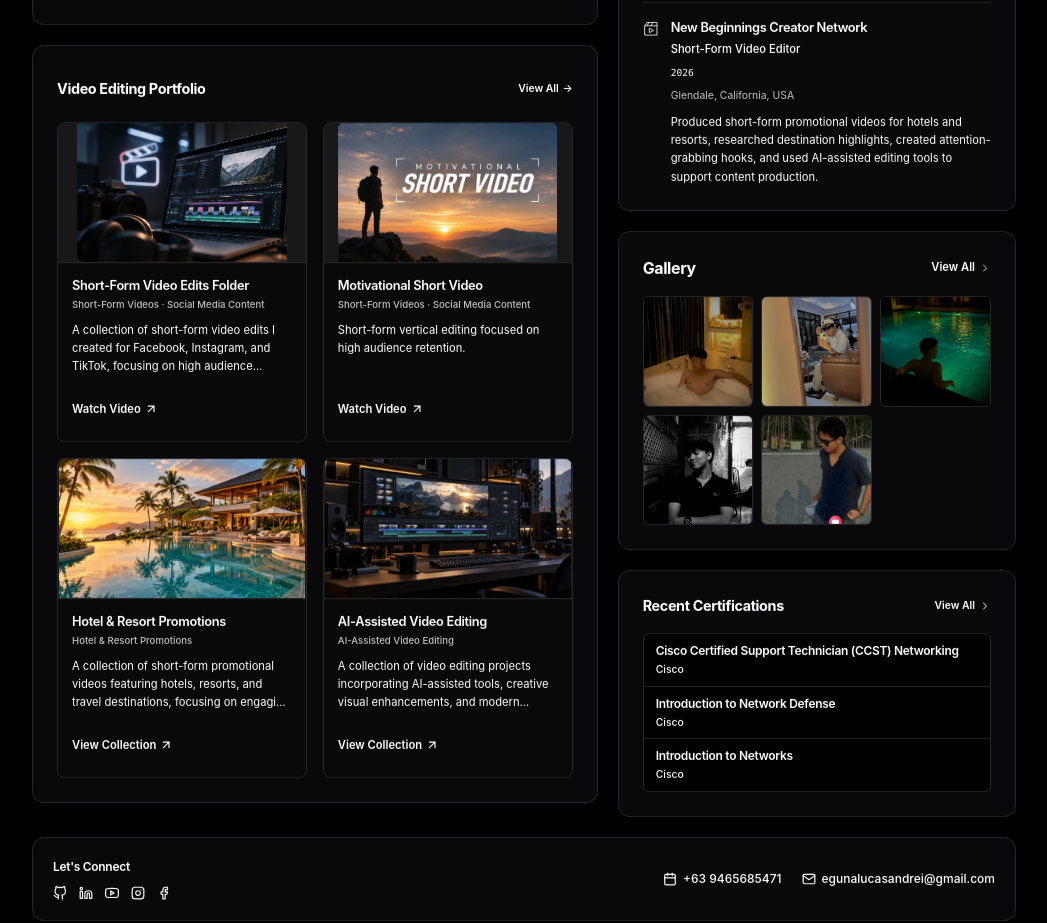
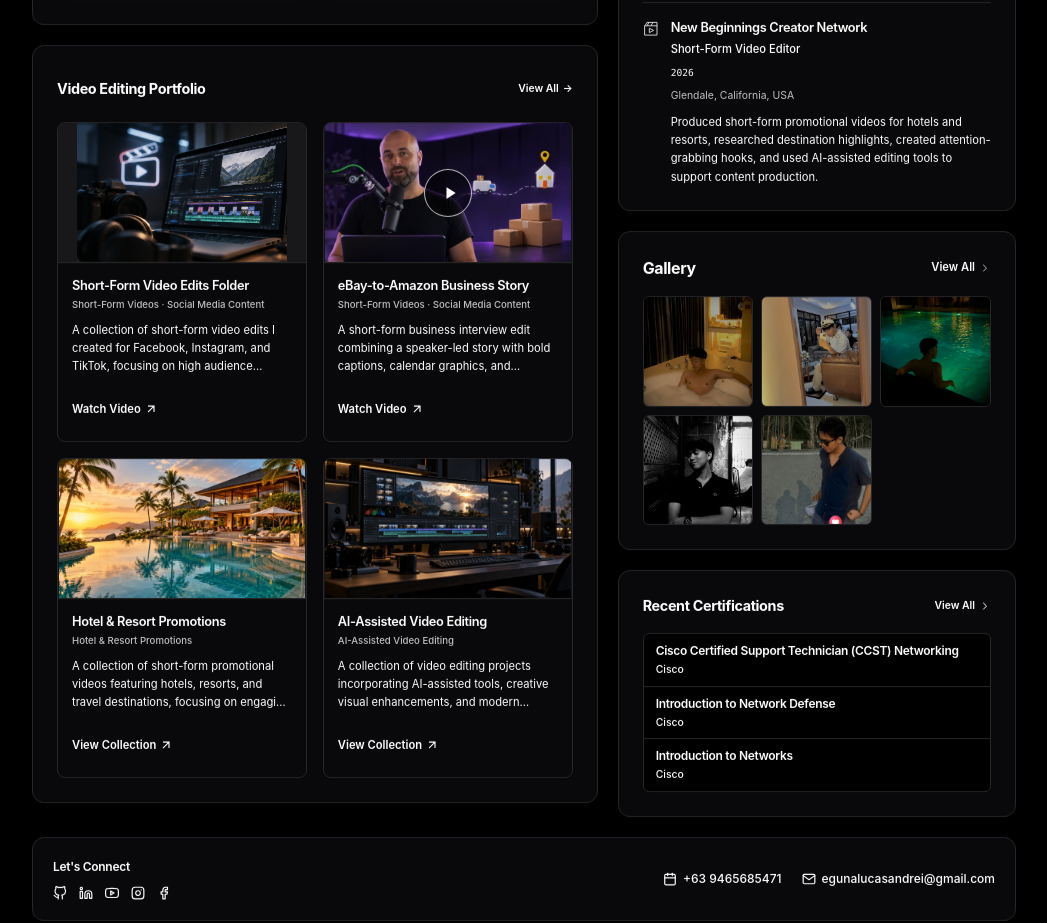
Before and after one commit to egunalucasandrei-droid/My-Portfolio-Eguna, a React (Vite) app: page / in a window 1280 px wide. Shown: the part 1880-2803 px from the top of the page, without its empty margins (116-1163 px from the left). Built offline with nearby package versions, Linux system fonts and the light colour scheme.

Commit message:
feat: add robot and business story videos with featured cover

```diff
--- a/src/App.jsx
+++ b/src/App.jsx
@@ -336,6 +336,34 @@ const projects = [
     imageFit: "contain",
     videoPreview: true,
     link: "https://drive.google.com/file/d/1nrU1ejdO03WkkebPqxI-G4iUvZ-awwmI/view?usp=sharing",
+    linkText: "Watch Video",
+    isVideo: true
+  },
+  {
+    category: "video",
+    title: "The Robot Who Waited",
+    type: "Animated Short",
+    videoCategories: ['Short-Form Videos', 'Social Media Content'],
+    desc: "A caption-led animated short following a robot’s long wait and an unexpected reunion, with a shift from rainy city scenes to warm light.",
+    img: "/images/the-robot-who-waited.webp",
+    imageAlt: "Generated illustrative cover of the robot and a child in a teal coat reunited in a rain-soaked courtyard at sunrise",
+    imageFit: "contain",
+    videoPreview: true,
+    link: "https://drive.google.com/file/d/1vS1MbVbn_YLQLx6FRGeSS-Oamgct8Kd-/view?usp=drive_link",
+    linkText: "Watch Video",
+    isVideo: true
+  },
+  {
+    category: "video",
+    title: "eBay-to-Amazon Business Story",
+    type: "Short-Form Business Interview",
+    videoCategories: ['Short-Form Videos', 'Social Media Content'],
+    desc: "A short-form business interview edit combining a speaker-led story with bold captions, calendar graphics, and animated delivery visuals.",
+    img: "/images/ebay-to-amazon-business-story.webp",
+    imageAlt: "Generated illustrative cover of the business story’s speaker at a podcast microphone beside parcel and delivery graphics",
+    imageFit: "contain",
+    videoPreview: true,
+    link: "https://drive.google.com/file/d/1EXO6zAq2Tf6I6o43Fln-Rjp_EtMSP29L/view?usp=drive_link",
     linkText: "Watch Video",
     isVideo: true
   }
--- a/src/components/VideoPortfolio.jsx
+++ b/src/components/VideoPortfolio.jsx
@@ -2,7 +2,7 @@ import { useState } from 'react';
 import ProjectCard from './ProjectCard';
 
 const categories = ['All Videos', 'Short-Form Videos', 'Hotel & Resort Promotions', 'AI-Assisted Video Editing', 'Social Media Content', 'Film & Vlogs'];
-const featuredTitles = ['Short-Form Video Edits Folder', 'Motivational Short Video', 'Hotel & Resort Promotions', 'AI-Assisted Video Editing'];
+const featuredTitles = ['Short-Form Video Edits Folder', 'eBay-to-Amazon Business Story', 'Hotel & Resort Promotions', 'AI-Assisted Video Editing'];
 
 export default function VideoPortfolio({ projects, theme, compact = false }) {
   const [category, setCategory] = useState('All Videos');
```
Also changed, not shown: public/images/ebay-to-amazon-business-story.webp (added), public/images/the-robot-who-waited.webp (added).
